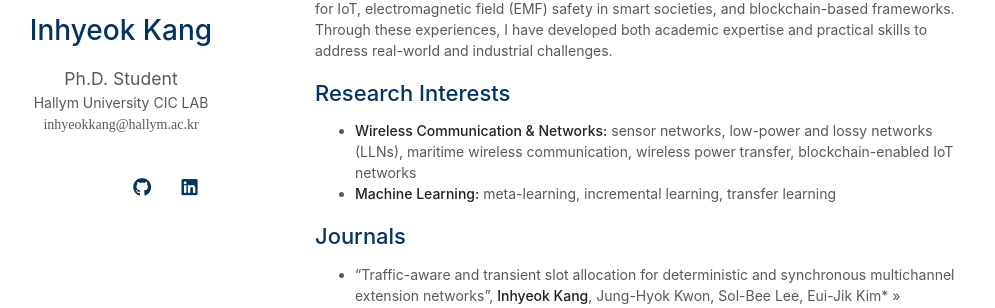
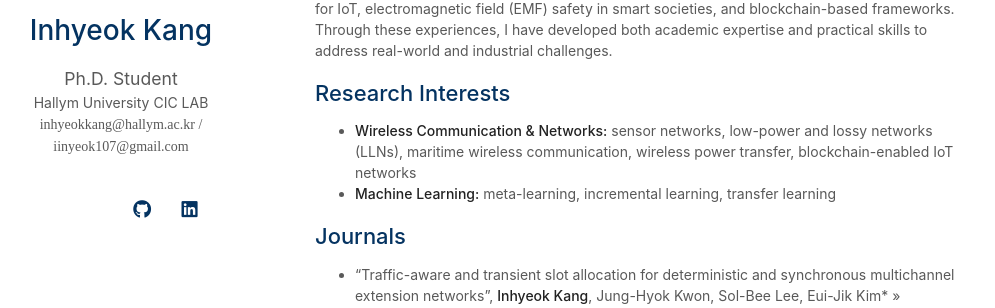
Before and after one commit to InhyeokKang/inhyeokkang.github.io, a Jekyll site: the page built from index.md, in a window 1280 px wide. Shown: the part 283-591 px from the top of the page, without its empty margins (155-1150 px from the left). Built offline with Jekyll 4.4.1, drawn with Linux system fonts in a browser that asks for light colours; a style sheet for code colours, icons or effects is not loaded; our own code applies the rules of GitHub Pages for plain Markdown files.

Commit message:
Show both university and Gmail addresses on the homepage
Co-Authored-By: Claude Fable 5 <noreply@anthropic.com>
Claude-Session: https://claude.ai/code/session_01DCj4q1e7su1q56vf8N5oyp

```diff
--- a/_config.yml
+++ b/_config.yml
@@ -2,7 +2,7 @@
 title: Inhyeok Kang
 position: Ph.D. Student
 affiliation: Hallym University CIC LAB
-email: inhyeokkang@hallym.ac.kr
+email: inhyeokkang@hallym.ac.kr / iinyeok107@gmail.com
 
 # Search Engine Optimization (SEO)
 # The following information is used to improve the website traffic from search engines, e.g., Google.
```
